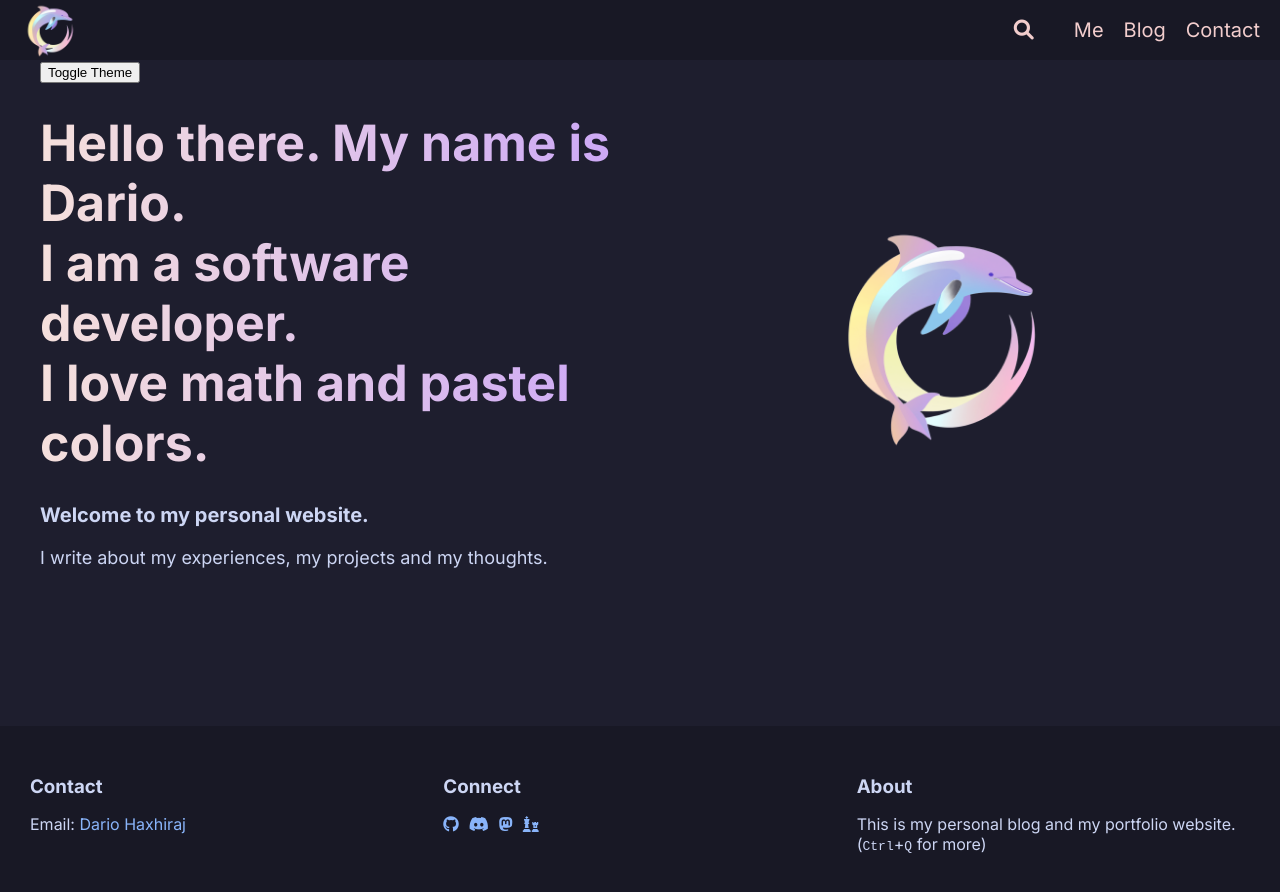
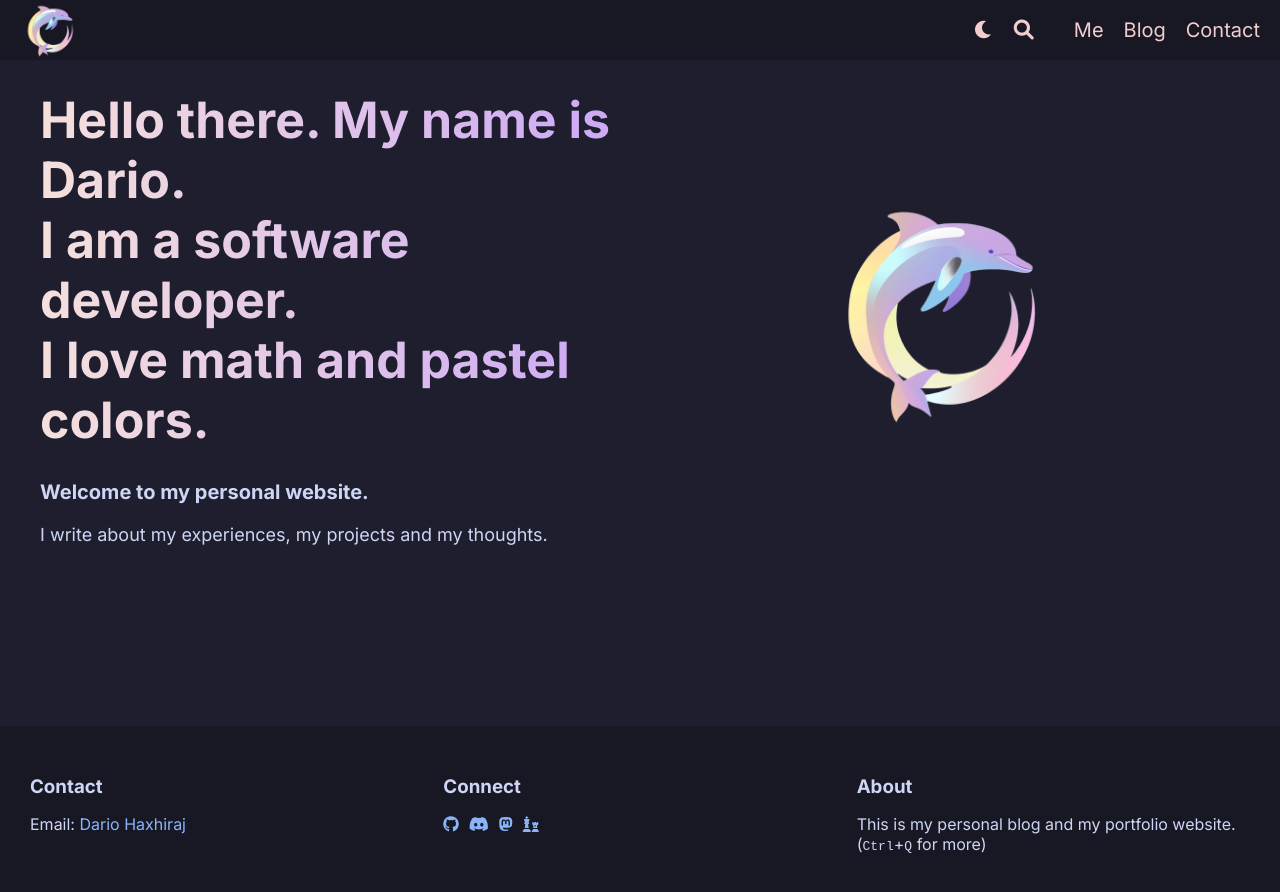
Before and after one commit to low-perry/dario_blog, a Jekyll site: the page built from index.markdown, in a window 1280 px wide. Shown: the top 892 px of the page. Built offline with Jekyll 4.4.1, drawn with Linux system fonts in a browser that asks for light colours; comment, search, counter and statistics services are not loaded.

Commit message:
Add toggle button on the navbar

```diff
--- a/_includes/navigation.html
+++ b/_includes/navigation.html
@@ -6,7 +6,9 @@
         </a>
     </div>
     <div class="nav-menu">
+        <i id="theme-icon" class="fas fa-moon"></i>
         <i class="fas fa-search" id="search-icon"></i>
+        </button>
         <div class="navbar-toggle" id="navbar-toggle">
             <span></span>
             <span></span>
--- a/_layouts/main.html
+++ b/_layouts/main.html
@@ -16,19 +16,62 @@
             --page-color: {{ page.color }};
         }
     </style>
+    <script>
+
+        // Apply the saved theme before the page loads
+        (function() {
+            const savedTheme = localStorage.getItem('theme');
+            if (savedTheme) {
+                document.documentElement.classList.add(savedTheme);
+            }
+        })();
+    </script>
 </head>
 <body>
     {% include header.html %}
     <main>
-        <button id="toggle-theme">Toggle Theme</button>
         {{ content }}
     </main>
     {% include search-modal.html %}
     {% include help-modal.html %}
     {% include footer.html %}
     <script>
-        document.getElementById('toggle-theme').addEventListener('click', function() {
-            document.body.classList.toggle('light-mode');
+        // Function to apply the saved theme
+        function applySavedTheme() {
+            const savedTheme = localStorage.getItem('theme');
+            if (savedTheme) {
+                document.documentElement.classList.add(savedTheme);
+                updateThemeIcon(savedTheme);
+            } else {
+                updateThemeIcon('dark-mode');
+            }
+        }
+
+        // Function to update the theme icon
+        function updateThemeIcon(theme) {
+            const themeIcon = document.getElementById('theme-icon');
+            if (theme === 'light-mode') {
+                themeIcon.classList.remove('fa-moon');
+                themeIcon.classList.add('fa-sun');
+            } else {
+                themeIcon.classList.remove('fa-sun');
+                themeIcon.classList.add('fa-moon');
+            }
+        }
+
+        // Apply the saved theme on page load
+        applySavedTheme();
+
+        // Toggle theme and save preference to localStorage
+        document.getElementById('theme-icon').addEventListener('click', function() {
+            document.documentElement.classList.toggle('light-mode');
+            if (document.documentElement.classList.contains('light-mode')) {
+                localStorage.setItem('theme', 'light-mode');
+                updateThemeIcon('light-mode');
+            } else {
+                localStorage.removeItem('theme');
+                updateThemeIcon('dark-mode');
+            }
         });
     </script>
     <script src="{{ '/assets/js/main.js' | relative_url }}"></script>
--- a/assets/css/main.css
+++ b/assets/css/main.css
@@ -328,7 +328,7 @@ blockquote strong {
 }
 
 
-#search-icon {
+#search-icon, #theme-icon {
     font-size: 20px;
     color: var(--nav-menu-color);
     cursor: pointer;
```
